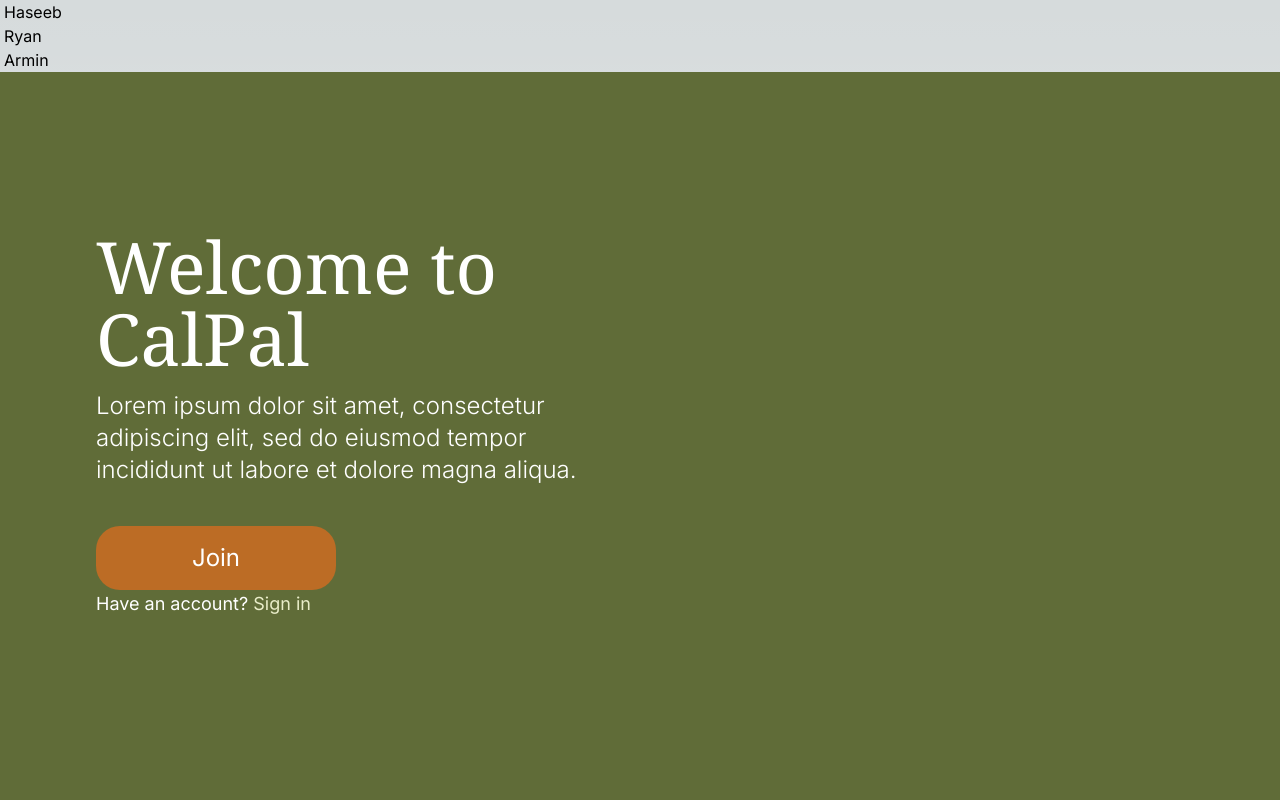
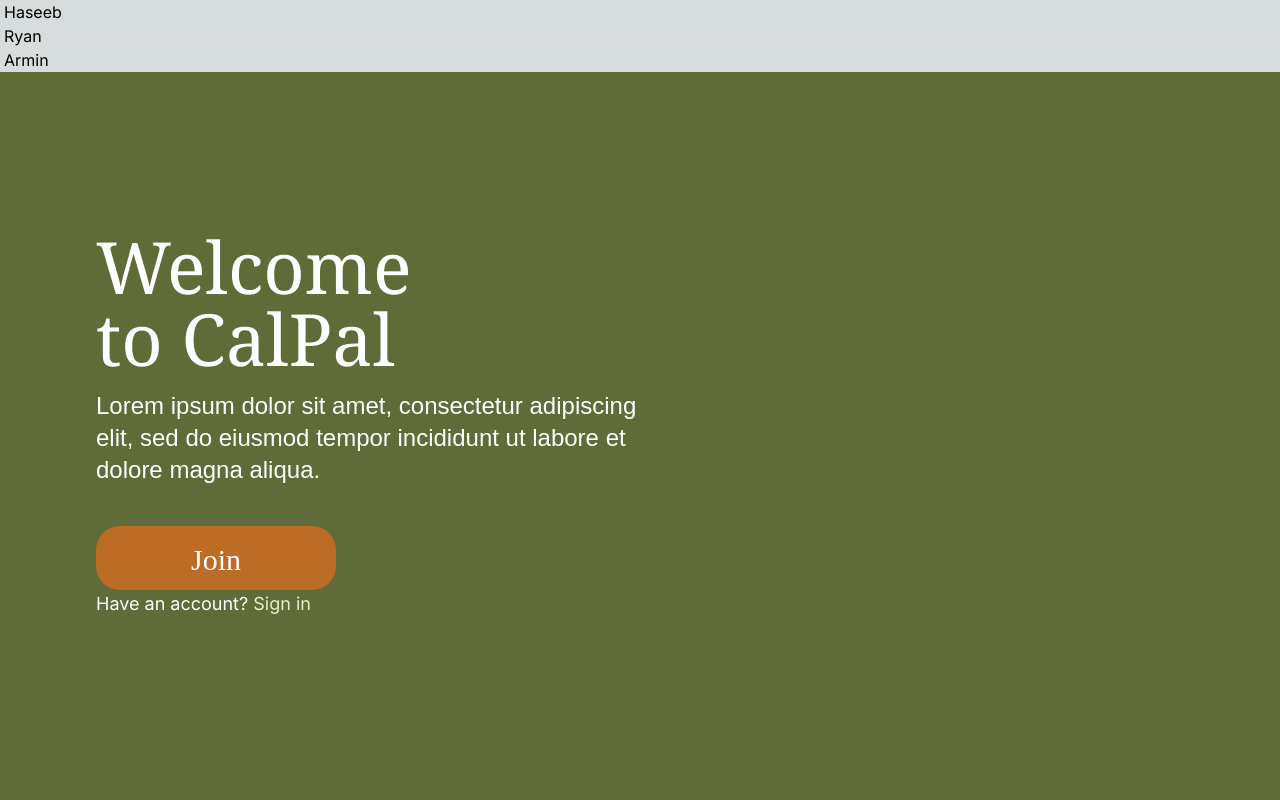
Before and after one commit to haywirebanana/The-We8, a Next.js app in the folder calpal/: page / in a window 1280 px wide. Shown: the top 800 px of the page. Built offline with nearby package versions, Linux system fonts and the light colour scheme.

Commit message:
fixed fonts

```diff
--- a/calpal/src/app/components/welcome.tsx
+++ b/calpal/src/app/components/welcome.tsx
@@ -6,12 +6,12 @@ export default function Welcome() {
         <div className="flex h-dvh flex-row items-center bg-forest-green">
                 <div className="flex flex-col h-5/6 w-1/2 align-center justify-center pl-24 mb-28">
                     <div>
-                        <header className="text-white w-112 font-serif text-7xl font-normal py-4">
+                        <header className="text-white w-96 font-serif text-7xl font-normal py-4 leading-14">
                             Welcome to CalPal
                         </header>
                     </div>
                     <div>
-                        <h2 className="text-white font-montserrat font-light w-112 text-2xl leading-8 pb-10">
+                        <h2 className="text-white font-sans font-light w-112 text-2xl leading-8 pb-10">
                             Lorem ipsum dolor sit amet,
                             consectetur adipiscing elit, sed do
                             eiusmod tempor incididunt ut labore et
@@ -19,7 +19,7 @@ export default function Welcome() {
                         </h2>
                     </div>
                     <div>
-                        <button className="text-white h-16 w-60 rounded-3xl text-2xl bg-clay p-4">
+                        <button className="text-white font-roboto h-16 w-60 rounded-3xl font-light text-3xl bg-clay p-4 hover:dark-brown">
                             Join
                         </button>
                     </div>
--- a/calpal/tailwind.config.ts
+++ b/calpal/tailwind.config.ts
@@ -10,6 +10,7 @@ const config: Config = {
     extend: {
       fontFamily: {
         sans: ['Montserrat', 'sans-serif'],
+        roboto: ['roboto-serif'],
       },
     },
     colors: {
@@ -24,6 +25,7 @@ const config: Config = {
       'cream': '#FAEDCD',
       'light-cream': '#FEFAE0',
       'white': '#FFFFFF',
+      'dark-brown': '#99571D'
     },
   },
   plugins: [],
```
